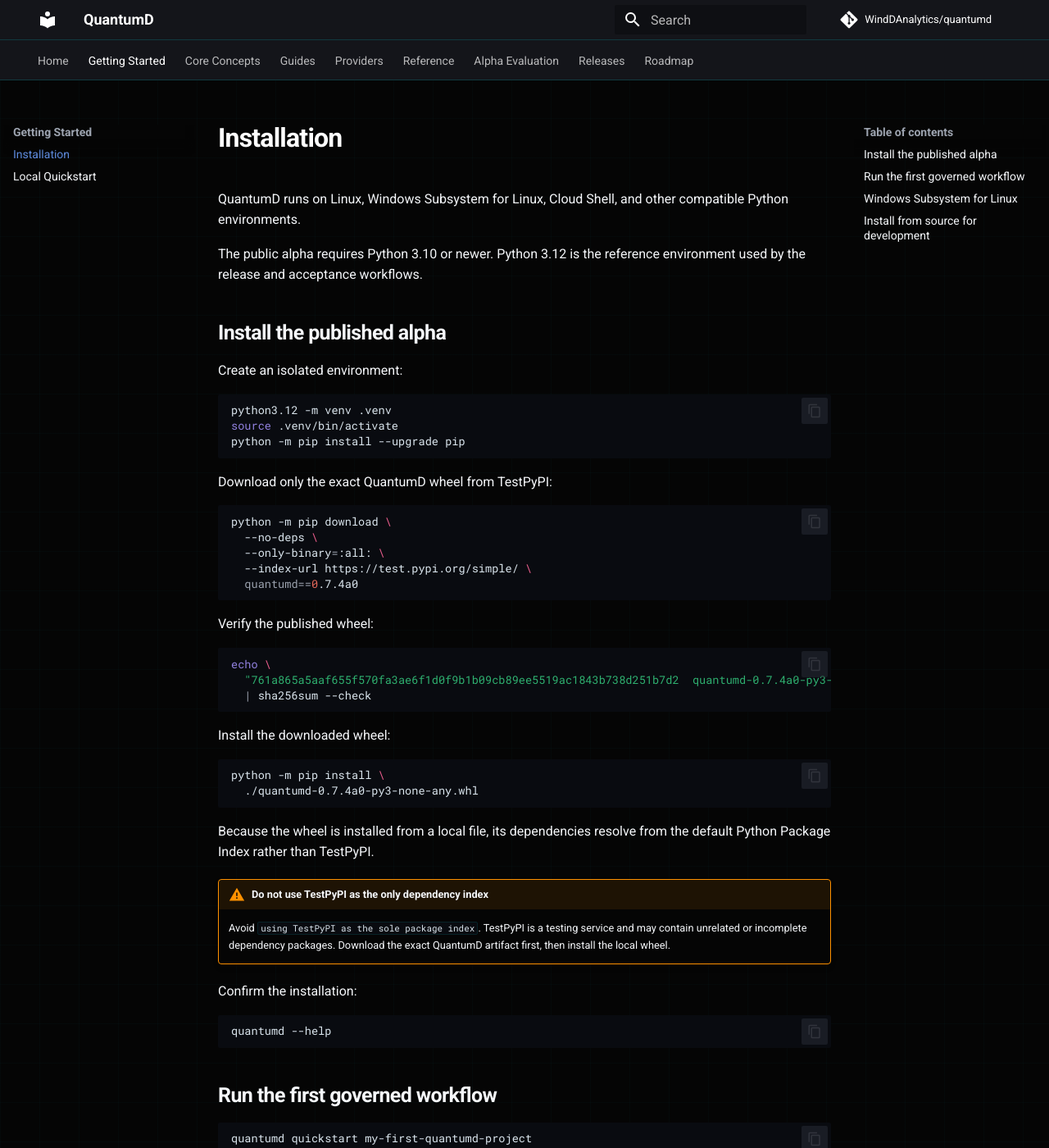
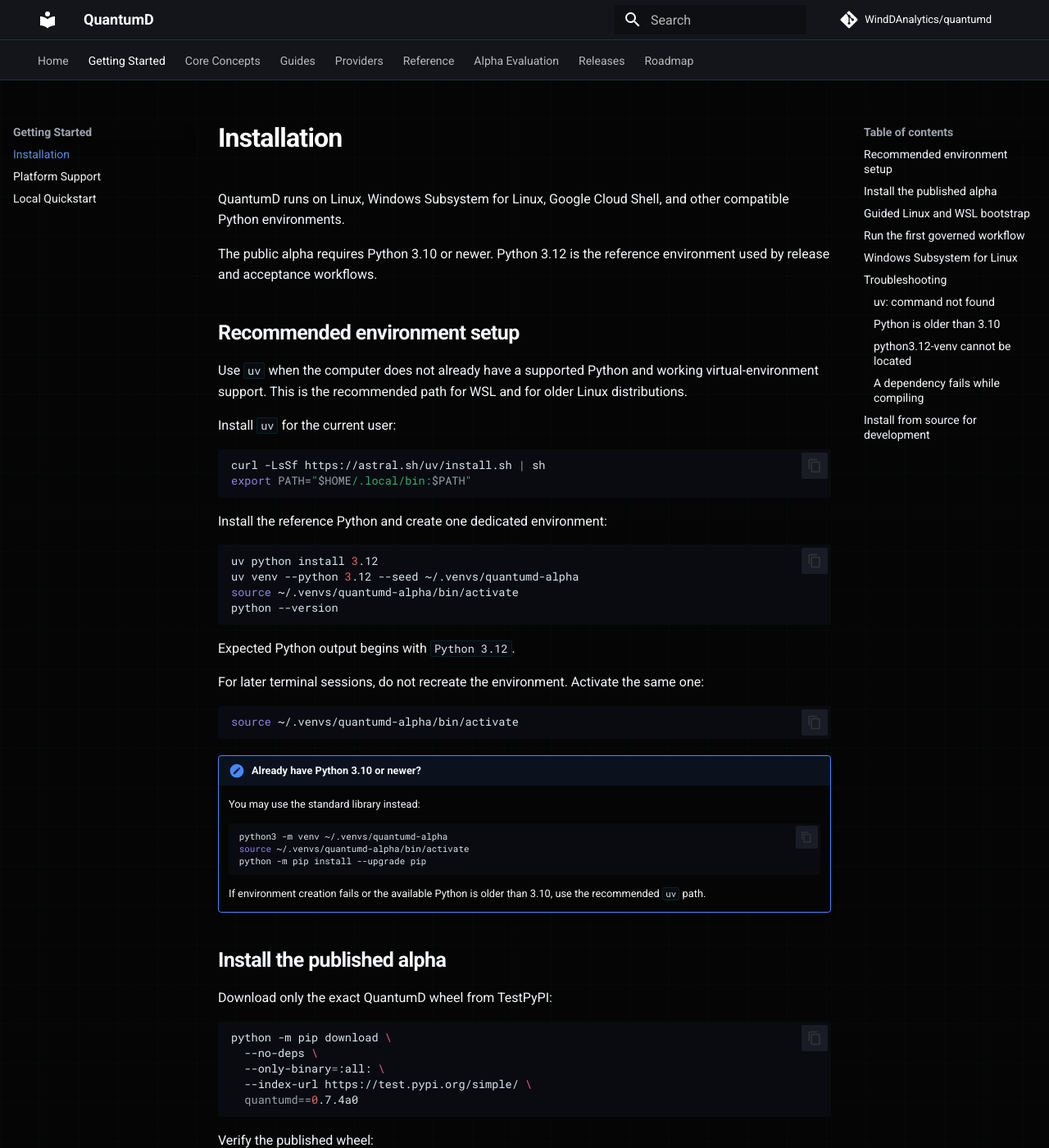
Before and after one commit to WindDAnalytics/quantumd, an MkDocs documentation site: the page built from docs/getting-started/installation.md, in a window 1280 px wide and 1400 px high. Shown: the whole window at 82% size. Built offline with MkDocs 1.6.1 and Material for MkDocs 9.7.7, drawn with Linux system fonts in a browser that asks for light colours; comment, search, counter and statistics services are not loaded; some of the changed text lies outside the part shown.

Commit message:
fix: harden public installation across Linux and WSL (#18)
* docs: harden public installation across Linux and WSL

* fix: preserve compatibility and isolate public bootstrap

```diff
--- a/docs/getting-started/installation.md
+++ b/docs/getting-started/installation.md
@@ -1,20 +1,55 @@
 # Installation
 
-QuantumD runs on Linux, Windows Subsystem for Linux, Cloud Shell, and other
-compatible Python environments.
+QuantumD runs on Linux, Windows Subsystem for Linux, Google Cloud Shell, and
+other compatible Python environments.
 
 The public alpha requires Python 3.10 or newer. Python 3.12 is the reference
-environment used by the release and acceptance workflows.
+environment used by release and acceptance workflows.
+
+## Recommended environment setup
+
+Use `uv` when the computer does not already have a supported Python and working
+virtual-environment support. This is the recommended path for WSL and for older
+Linux distributions.
+
+Install `uv` for the current user:
+
+~~~bash
+curl -LsSf https://astral.sh/uv/install.sh | sh
+export PATH="$HOME/.local/bin:$PATH"
+~~~
+
+Install the reference Python and create one dedicated environment:
+
+~~~bash
+uv python install 3.12
+uv venv --python 3.12 --seed ~/.venvs/quantumd-alpha
+source ~/.venvs/quantumd-alpha/bin/activate
+python --version
+~~~
+
+Expected Python output begins with `Python 3.12`.
+
+For later terminal sessions, do not recreate the environment. Activate the same
+one:
+
+~~~bash
+source ~/.venvs/quantumd-alpha/bin/activate
+~~~
+
+!!! note "Already have Python 3.10 or newer?"
+    You may use the standard library instead:
+
+    ~~~bash
+    python3 -m venv ~/.venvs/quantumd-alpha
+    source ~/.venvs/quantumd-alpha/bin/activate
+    python -m pip install --upgrade pip
+    ~~~
+
+    If environment creation fails or the available Python is older than 3.10,
+    use the recommended `uv` path.
 
 ## Install the published alpha
-
-Create an isolated environment:
-
-~~~bash
-python3.12 -m venv .venv
-source .venv/bin/activate
-python -m pip install --upgrade pip
-~~~
 
 Download only the exact QuantumD wheel from TestPyPI:
 
@@ -41,21 +76,39 @@
   ./quantumd-0.7.4a0-py3-none-any.whl
 ~~~
 
-Because the wheel is installed from a local file, its dependencies resolve
-from the default Python Package Index rather than TestPyPI.
+Because the wheel is installed from a local file, its dependencies resolve from
+the default Python Package Index rather than TestPyPI.
 
 !!! warning "Do not use TestPyPI as the only dependency index"
-
-    Avoid `using TestPyPI as the sole package index`. TestPyPI is
-    a testing service and may contain unrelated or incomplete dependency
-    packages. Download the exact QuantumD artifact first, then install the
-    local wheel.
+    TestPyPI is a testing service and may contain unrelated or incomplete
+    dependency packages. Download the exact QuantumD artifact first, verify its
+    checksum, and then install the local wheel.
 
 Confirm the installation:
 
 ~~~bash
 quantumd --help
 ~~~
+
+## Guided Linux and WSL bootstrap
+
+The repository includes a bootstrap script that installs an isolated Python
+3.12 environment, downloads the exact public-alpha wheel, verifies its SHA-256
+digest, installs QuantumD, runs the local quickstart, and independently verifies
+the evidence chain.
+
+Download and review the script before running it:
+
+~~~bash
+curl -fsSLO \
+  https://raw.githubusercontent.com/WindDAnalytics/quantumd/main/scripts/bootstrap_public_alpha.sh
+
+less bootstrap_public_alpha.sh
+bash bootstrap_public_alpha.sh
+~~~
+
+The script does not replace the operating system's Python. Its default
+environment is `~/.venvs/quantumd-alpha`.
 
 ## Run the first governed workflow
 
@@ -78,26 +131,65 @@
 
 ## Windows Subsystem for Linux
 
-From a WSL terminal:
+Older WSL distributions may ship with an unsupported default Python. Ubuntu
+20.04, for example, commonly provides Python 3.8. Installing a newer interpreter
+through `apt` may still leave the matching `venv` package unavailable.
+
+Use the recommended `uv` setup rather than replacing `/usr/bin/python3`.
+
+If the terminal prompt appears nested, such as `((.venv))`, open a clean shell
+and activate only the standard QuantumD environment:
 
 ~~~bash
-cd ~
+exec bash
+source ~/.venvs/quantumd-alpha/bin/activate
+~~~
 
-python3.12 -m venv quantumd-alpha
-source quantumd-alpha/bin/activate
-python -m pip install --upgrade pip
+Repeated activation does not corrupt QuantumD, but it creates confusing shell
+prompts.
 
-python -m pip download \
-  --no-deps \
-  --only-binary=:all: \
-  --index-url https://test.pypi.org/simple/ \
-  quantumd==0.7.4a0
+## Troubleshooting
 
-python -m pip install \
-  ./quantumd-0.7.4a0-py3-none-any.whl
+### `uv: command not found`
 
-quantumd quickstart ~/quantumd-first-run
+Add the user installation directory to the current shell:
+
+~~~bash
+export PATH="$HOME/.local/bin:$PATH"
 ~~~
+
+To make that persistent in Bash:
+
+~~~bash
+echo 'export PATH="$HOME/.local/bin:$PATH"' >> ~/.bashrc
+source ~/.bashrc
+~~~
+
+### Python is older than 3.10
+
+Do not modify the operating system's default Python. Use:
+
+~~~bash
+uv python install 3.12
+uv venv --python 3.12 --seed ~/.venvs/quantumd-alpha
+~~~
+
+### `python3.12-venv` cannot be located
+
+This can occur on older Ubuntu releases. Use the `uv` path instead of adding
+more operating-system Python repositories.
+
+### A dependency fails while compiling
+
+One dependency may need standard build tools on some Linux systems. On Ubuntu
+or Debian:
+
+~~~bash
+sudo apt-get update
+sudo apt-get install -y build-essential
+~~~
+
+Then rerun the installation.
 
 ## Install from source for development
 
@@ -107,9 +199,13 @@
 git clone https://github.com/WindDAnalytics/quantumd.git
 cd quantumd
 
-python3.12 -m venv .venv
+curl -LsSf https://astral.sh/uv/install.sh | sh
+export PATH="$HOME/.local/bin:$PATH"
+
+uv python install 3.12
+uv venv --python 3.12 --seed .venv
 source .venv/bin/activate
-python -m pip install --upgrade pip
+
 python -m pip install -e ".[dev]"
 ~~~
 
@@ -119,3 +215,6 @@
 python -m pytest -q
 bash scripts/public_alpha_acceptance.sh
 ~~~
+
+See [Platform support](platform-support.md) for the current verification matrix
+and support boundaries.
--- a/mkdocs.yml
+++ b/mkdocs.yml
@@ -47,6 +47,7 @@
 
   - Getting Started:
       - Installation: getting-started/installation.md
+      - Platform Support: getting-started/platform-support.md
       - Local Quickstart: getting-started/quickstart.md
 
   - Core Concepts:
```
Also changed, not shown: ALPHA_TESTING.md (+13 -38 lines), CHANGELOG.md (+8 -0 lines), CONTRIBUTING.md (+8 -2 lines), README.md (+18 -8 lines), docs/getting-started/platform-support.md (added, +74 -0 lines), 3 other files.
